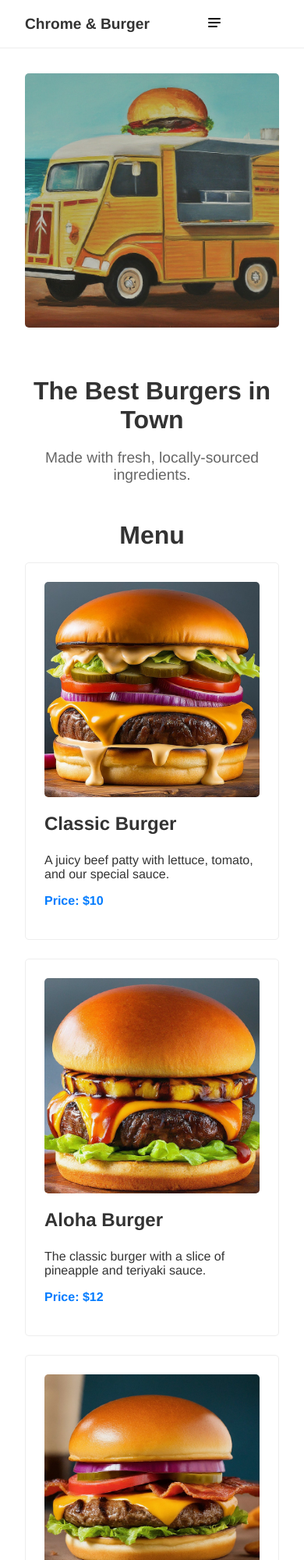
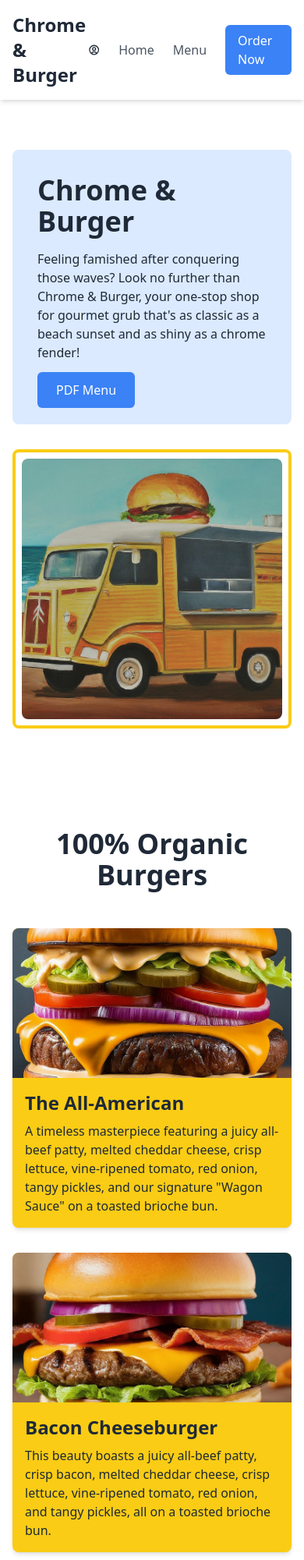
Before and after one commit to mag1939/chrome-burger-v0, a plain HTML site: page index.html in a window 390 px wide. Shown: the top 2000 px of the page at 78% size. Drawn offline with nearby package versions, Linux system fonts and the light colour scheme.

Commit message:
modified a whole index.html page

```diff
--- a/index.html
+++ b/index.html
@@ -1,15 +1,16 @@
 <!DOCTYPE html>
 <html lang="en">
   <head>
-    <meta charset="UTF-8">
-    <meta name="viewport" content="width=device-width, initial-scale=1.0">
+    <meta charset="UTF-8" />
+    <meta name="viewport" content="width=device-width, initial-scale=1.0" />
     <title>Chrome & Burger</title>
-    <link rel="stylesheet" href="assets/style.css">
+    <script src="https://cdn.tailwindcss.com"></script>
   </head>
-<body>
-    <header>
-        <h1>Chrome & Burger</h1>
-        <button class="mobile-nav-toggle" aria-controls="primary-navigation" aria-expanded="false">
+  <body class="bg-white text-gray-800 font-sans">
+    <header class="shadow-md">
+      <div class="container mx-auto flex justify-between items-center p-4">
+        <h1 class="text-2xl font-bold">Chrome & Burger</h1>
+        <nav class="flex items-center space-x-6">
           <svg
             class="w-6 h-6 text-gray-800 dark:text-white"
             aria-hidden="true"
@@ -22,77 +23,147 @@
             <path
               stroke="currentColor"
               stroke-linecap="round"
+              stroke-linejoin="round"
               stroke-width="2"
-                d="M5 7h14M5 12h14M5 17h10"
+              d="M12 21a9 9 0 1 1 0-18 9 9 0 0 1 0 18Zm0 0a8.949 8.949 0 0 0 4.951-1.488A3.987 3.987 0 0 0 13 16h-2a3.987 3.987 0 0 0-3.951 3.512A8.949 8.949 0 0 0 12 21Zm3-11a3 3 0 1 1-6 0 3 3 0 0 1 6 0Z"
             />
           </svg>
-        </button>
-        <nav>
-            <ul id="primary-navigation" class="primary-navigation">
-                <li><a href="#menu">Menu</a></li>
-                <li><a href="#about">About</a></li>
-                <li><a href="#contact">Contact</a></li>
-            </ul>
+          <a href="index.html" class="text-gray-600 hover:text-blue-500"
+            >Home</a
+          >
+          <a href="menu.html" class="text-gray-600 hover:text-blue-500">Menu</a>
+          <a
+            href="#"
+            class="bg-blue-500 text-white px-4 py-2 rounded-md hover:bg-blue-600"
+            >Order Now</a
+          >
         </nav>
+      </div>
     </header>
 
-    <main>
-        <section id="hero">
-            <img src="assets/jpeg/BurgerTruck.jpeg" alt="Chrome & Burger Food Truck">
-            <h2>The Best Burgers in Town</h2>
-            <p>Made with fresh, locally-sourced ingredients.</p>
+    <main class="container mx-auto p-4">
+      <section id="hero" class="grid md:grid-cols-2 gap-8 items-center py-12">
+        <div class="bg-blue-100 p-8 rounded-lg">
+          <h2 class="text-4xl font-bold mb-4">Chrome & Burger</h2>
+          <p class="mb-6">
+            Feeling famished after conquering those waves? Look no further than
+            Chrome & Burger, your one-stop shop for gourmet grub that's as
+            classic as a beach sunset and as shiny as a chrome fender!
+          </p>
+          <a
+            href="assets/pdf/menu.pdf"
+            class="bg-blue-500 text-white px-6 py-3 rounded-md hover:bg-blue-600"
+            >PDF Menu</a
+          >
+        </div>
+        <div class="p-2 border-4 border-yellow-400 rounded-lg">
+          <img
+            src="assets/jpeg/BurgerTruck.jpeg"
+            alt="Chrome & Burger food truck"
+            class="rounded-lg w-full"
+          />
+        </div>
       </section>
 
-        <section id="menu">
-            <h2>Menu</h2>
-            <article>
-                <img src="assets/jpeg/TheAllAmerican.jpeg" alt="The All American Burger">
-                <h3>Classic Burger</h3>
-                <p>A juicy beef patty with lettuce, tomato, and our special sauce.</p>
-                <p>Price: $10</p>
-            </article>
-            <article>
-                <img src="assets/jpeg/TheAlohaBurger.jpeg" alt="The Aloha Burger">
-                <h3>Aloha Burger</h3>
-                <p>The classic burger with a slice of pineapple and teriyaki sauce.</p>
-                <p>Price: $12</p>
-            </article>
-            <article>
-                <img src="assets/jpeg/BaconCheeseburger.jpeg" alt="Bacon Cheeseburger">
-                <h3>Bacon Burger</h3>
-                <p>The classic burger with crispy bacon.</p>
-                <p>Price: $12</p>
-            </article>
+      <section id="menu" class="py-20">
+        <h3 class="text-4xl font-bold text-center mb-12">
+          100% Organic Burgers
+        </h3>
+        <div class="grid md:grid-cols-3 gap-8 max-w-6xl mx-auto">
+          <div
+            class="menu-item bg-yellow-400 rounded-lg shadow-md overflow-hidden text-left"
+          >
+            <img
+              src="assets/jpeg/TheAllAmerican.jpeg"
+              alt="The All-American Burger"
+              class="w-full h-48 object-cover"
+            />
+            <div class="p-4">
+              <h4 class="text-2xl font-bold mb-2">The All-American</h4>
+              <p class="text-gray-800">
+                A timeless masterpiece featuring a juicy all-beef patty, melted
+                cheddar cheese, crisp lettuce, vine-ripened tomato, red onion,
+                tangy pickles, and our signature "Wagon Sauce" on a toasted
+                brioche bun.
+              </p>
+            </div>
+          </div>
+          <div
+            class="menu-item bg-yellow-400 rounded-lg shadow-md overflow-hidden text-left"
+          >
+            <img
+              src="assets/jpeg/BaconCheeseburger.jpeg"
+              alt="Bacon Cheeseburger"
+              class="w-full h-48 object-cover"
+            />
+            <div class="p-4">
+              <h4 class="text-2xl font-bold mb-2">Bacon Cheeseburger</h4>
+              <p class="text-gray-800">
+                This beauty boasts a juicy all-beef patty, crisp bacon, melted
+                cheddar cheese, crisp lettuce, vine-ripened tomato, red onion,
+                and tangy pickles, all on a toasted brioche bun.
+              </p>
+            </div>
+          </div>
+          <div
+            class="menu-item bg-yellow-400 rounded-lg shadow-md overflow-hidden text-left"
+          >
+            <img
+              src="assets/jpeg/TheAlohaBurger.jpeg"
+              alt="The Aloha Burger"
+              class="w-full h-48 object-cover"
+            />
+            <div class="p-4">
+              <h4 class="text-2xl font-bold mb-2">The Aloha Burger</h4>
+              <p class="text-gray-800">
+                This tropical treat features a juicy all-beef patty topped with
+                grilled pineapple, melted Swiss cheese, crisp lettuce, tangy
+                teriyaki sauce, and a creamy sriracha mayo on a toasted Hawaiian
+                sweet roll.
+              </p>
+            </div>
+          </div>
+        </div>
       </section>
 
-        <section id="about">
-            <h2>About Us</h2>
-            <p>We are a family-owned food truck serving up delicious burgers since 2023.</p>
+      <section id="video" class="py-20 text-center">
+        <h3 class="text-4xl font-bold text-center mb-12">
+          The Ultimate Burger Experience
+        </h3>
+        <div class="video-container max-w-4xl mx-auto shadow-lg">
+          <iframe
+            class="w-full aspect-video"
+            src="https://www.youtube.com/embed/wUZa8ziP6Ao"
+            title="YouTube video player"
+            frameborder="0"
+            allow="accelerometer; autoplay; clipboard-write; encrypted-media; gyroscope; picture-in-picture; web-share"
+            allowfullscreen
+          ></iframe>
+        </div>
       </section>
 
-        <section id="contact">
-            <h2>Contact Us</h2>
-            <p>Follow us on social media or send us an email.</p>
-            <ul>
-                <li><a href="#">Facebook</a></li>
-                <li><a href="#">Instagram</a></li>
-                <li><a href="#">Twitter</a></li>
+      <section id="contact" class="py-20 px-4 text-center">
+        <h3 class="text-4xl font-bold mb-8">Get in Touch</h3>
+        <p class="text-lg mb-8">
+          Follow us on social media to find out where we'll be next!
+        </p>
+        <ul class="flex justify-center space-x-8">
+          <li>
+            <a href="#" class="text-blue-500 hover:text-blue-700 text-4xl"
+              >Twitter</a
+            >
+          </li>
+          <li>
+            <a href="#" class="text-pink-500 hover:text-pink-700 text-4xl"
+              >Instagram</a
+            >
+          </li>
         </ul>
-            <p>Email: <a href="mailto:contact@chromeandburger.com">contact@chromeandburger.com</a></p>
       </section>
     </main>
 
-    <footer>
-        <p>&copy; 2025 Chrome & Burger</p>
+    <footer class="bg-gray-800 text-white text-center py-4">
+      <p>&copy; 2025 Chrome & Burger. All rights reserved.</p>
     </footer>
-    <script>
-        const mobileNavToggle = document.querySelector('.mobile-nav-toggle');
-        const primaryNav = document.querySelector('.primary-navigation');
-
-        mobileNavToggle.addEventListener('click', () => {
-            const isVisible = primaryNav.classList.toggle('active');
-            mobileNavToggle.setAttribute('aria-expanded', isVisible);
-        });
-    </script>
   </body>
 </html>
```
Lines whose indentation alone changed are shown as unchanged.
